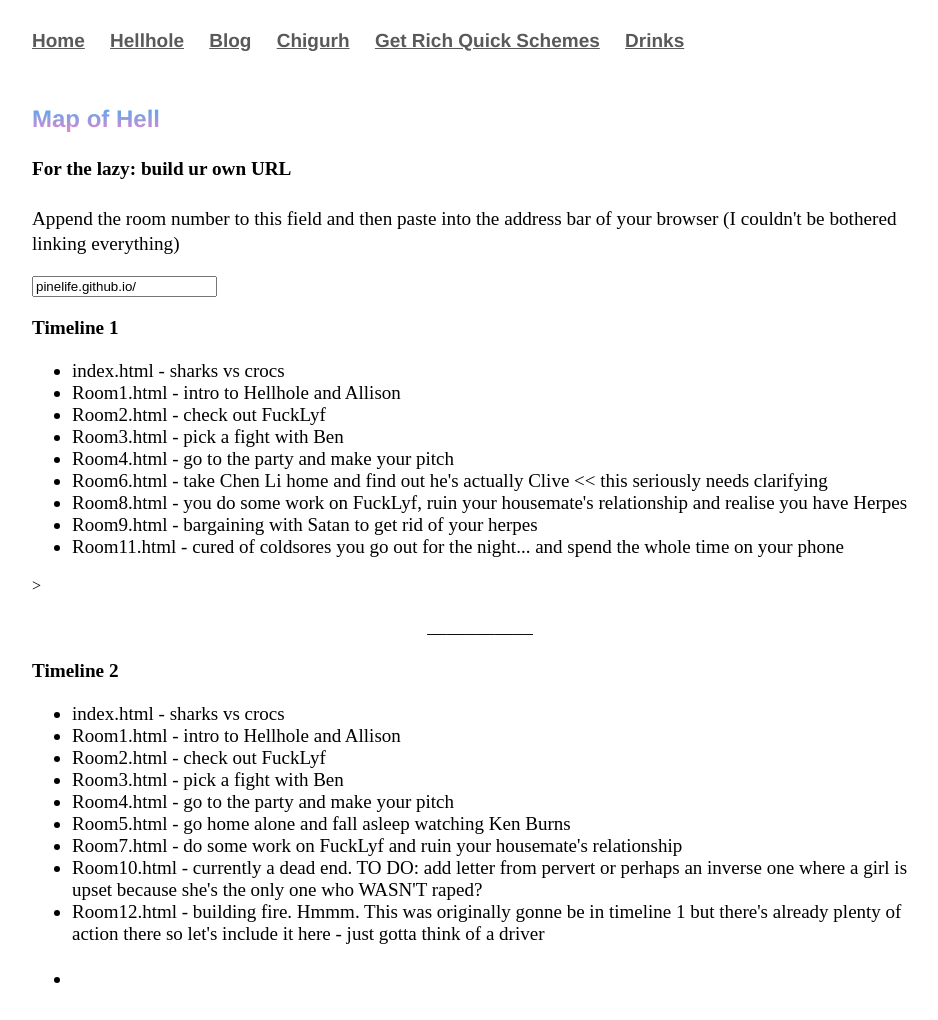
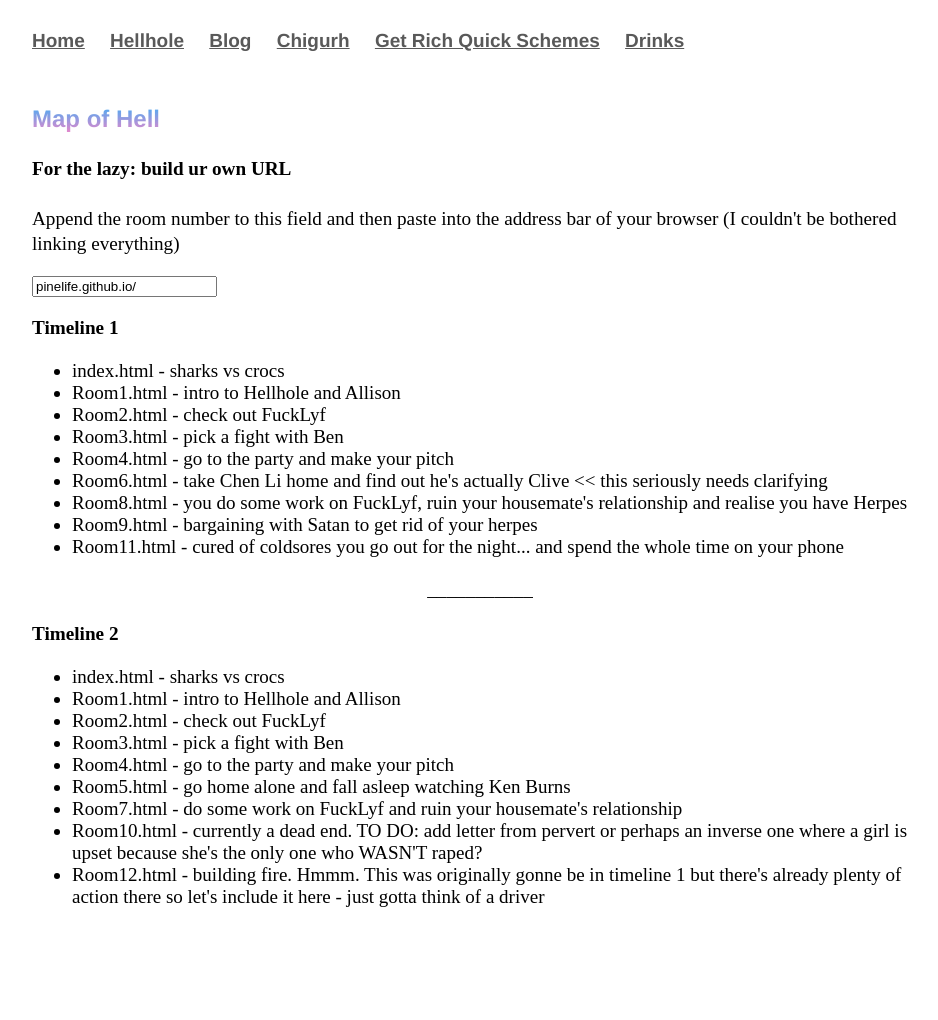
Before and after one commit to Pinelife/pinelife.github.io, a Jekyll site: the page Hellhole/map.html, which Jekyll copies as it is, in a window 1280 px wide. Shown: the whole page, without its empty margins (160-1098 px from the left). Built offline with Jekyll 4.4.1, drawn with Linux system fonts in a browser that asks for light colours; after the commit the page ends 938 px from its top, so only the background shows below that.

Commit message:
Update map.html

```diff
--- a/Hellhole/map.html
+++ b/Hellhole/map.html
@@ -51,7 +51,7 @@
 				<li>Room8.html - you do some work on FuckLyf, ruin your housemate's relationship and realise you have Herpes</li>
 				<li>Room9.html - bargaining with Satan to get rid of your herpes</li>
 				<li>Room11.html - cured of coldsores you go out for the night... and spend the whole time on your phone</li>
-			</ul>>
+			</ul>
 			</p>
 
 <p style="text-align:center" class="indented">
@@ -73,7 +73,7 @@ ___________
 				where a girl is upset because she's the only one who WASN'T raped?</li>
 				<li>Room12.html - building fire. Hmmm. This was originally gonne be in timeline 1 but there's already plenty of action there
 				so let's include it here - just gotta think of a driver</li>
-				<li></
+
 			</ul>
 			</p>
 </body>
```
